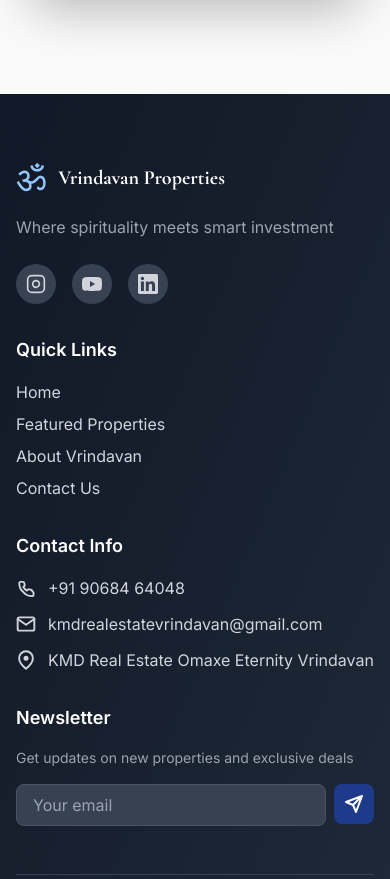
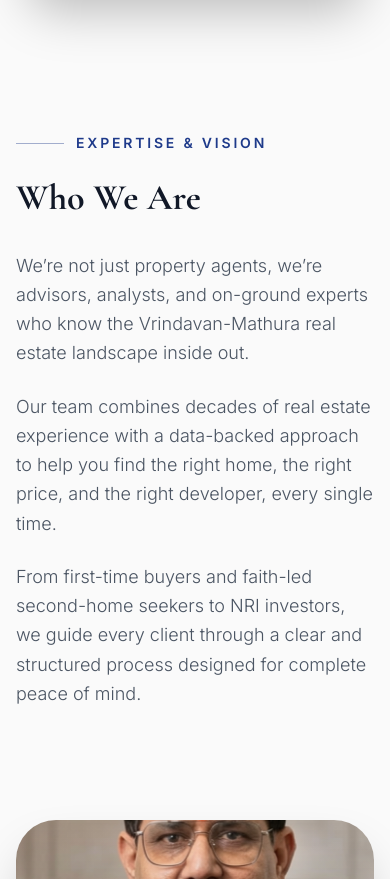
Before and after one commit to ShaliniTiwariiii/vrindavan, a Next.js app: page / in a window 390 px wide. Shown: the part 5561-6440 px from the top of the page. Built offline with nearby package versions, Linux system fonts and the light colour scheme.

Commit message:
prem image

```diff
--- a/components/AboutUs.tsx
+++ b/components/AboutUs.tsx
@@ -64,6 +64,9 @@ export default function AboutUs() {
   const [imageRef, imageIsVisible] = useIntersectionObserver({ threshold: 0.2 });
   const [statsRef, statsIsVisible] = useIntersectionObserver({ threshold: 0.1 });
 
+  const [founderContentRef, founderContentIsVisible] = useIntersectionObserver({ threshold: 0.1 });
+  const [founderImageRef, founderImageIsVisible] = useIntersectionObserver({ threshold: 0.2 });
+
   // Parallax effect on image
   const [scrollY, setScrollY] = useState(0);
   useEffect(() => {
@@ -84,6 +87,8 @@ export default function AboutUs() {
   return (
     <section id="about" className="py-24 bg-[#FAFAFA] overflow-hidden">
       <div className="container mx-auto px-4 sm:px-6 lg:px-8 max-w-7xl">
+
+        {/* BLOCK 1: About Our Company */}
         <div className="grid grid-cols-1 lg:grid-cols-2 gap-16 lg:gap-24 items-center">
 
           {/* Text Content */}
@@ -162,6 +167,71 @@ export default function AboutUs() {
           </div>
 
         </div>
+
+        {/* BLOCK 2: Who We Are (Founder Section) */}
+        <div className="grid grid-cols-1 lg:grid-cols-2 gap-16 lg:gap-24 items-center mt-32">
+
+          {/* Image */}
+          <div
+            ref={founderImageRef as any}
+            className={`relative h-[650px] lg:h-[800px] rounded-[2.5rem] overflow-hidden shadow-2xl transition-all duration-1000 ease-out order-2 lg:order-1 ${
+              founderImageIsVisible ? "opacity-100 translate-x-0" : "opacity-0 -translate-x-12"
+            }`}
+          >
+            {/* Dark gradient overlay for premium feel */}
+            <div className="absolute inset-0 bg-gradient-to-t from-gray-900/80 via-gray-900/20 to-transparent z-10"></div>
+
+            <Image
+              src="/images/prem.png"
+              alt="Prem - Founder"
+              fill
+              className="object-cover transition-transform duration-[20s] ease-linear hover:scale-110"
+              style={{
+                transform: `translateY(${(scrollY - 1000) * 0.15}px) scale(1.15)`,
+              }}
+            />
+
+            <div className="absolute bottom-12 left-8 right-8 sm:left-12 sm:right-12 z-20">
+              <div className="backdrop-blur-xl bg-white/10 border border-white/20 p-8 rounded-3xl text-white transform hover:-translate-y-2 transition-transform duration-500">
+                <p className="font-serif text-3xl mb-3 font-medium tracking-wide">Meet Our Founder</p>
+                <p className="text-white/80 font-light text-lg leading-relaxed">Guided by a deep understanding of Vrindavan's landscape and a commitment to trust.</p>
+              </div>
+            </div>
+          </div>
+
+          {/* Text Content */}
+          <div
+            ref={founderContentRef as any}
+            className={`transition-all duration-1000 transform order-1 lg:order-2 ${
+              founderContentIsVisible ? "opacity-100 translate-y-0" : "opacity-0 translate-y-12"
+            }`}
+          >
+            <div className="inline-flex items-center gap-3 mb-6">
+              <span className="w-12 h-px bg-blue-900/40"></span>
+              <span className="text-blue-900 font-semibold text-sm tracking-[0.2em] uppercase">
+                Expertise & Vision
+              </span>
+            </div>
+
+            <h2 className="text-4xl md:text-5xl lg:text-6xl font-serif font-bold text-gray-900 mb-8 leading-[1.15]">
+              Who We Are
+            </h2>
+
+            <div className="text-lg lg:text-xl text-gray-600 mb-12 leading-relaxed font-light space-y-6">
+              <p>
+                We’re not just property agents, we’re advisors, analysts, and on-ground experts who know the Vrindavan-Mathura real estate landscape inside out.
+              </p>
+              <p>
+                Our team combines decades of real estate experience with a data-backed approach to help you find the right home, the right price, and the right developer, every single time.
+              </p>
+              <p>
+                From first-time buyers and faith-led second-home seekers to NRI investors, we guide every client through a clear and structured process designed for complete peace of mind.
+              </p>
+            </div>
+          </div>
+
+        </div>
+
       </div>
     </section>
   );
```
Also changed, not shown: public/images/prem.png (added).
